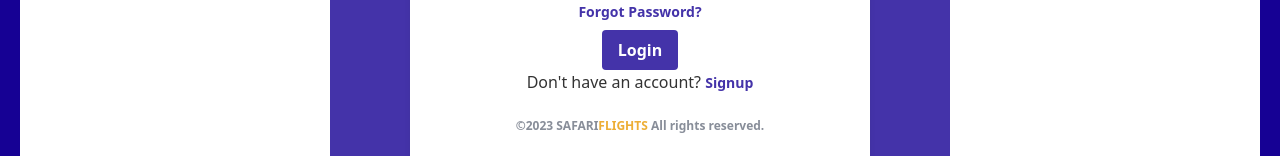
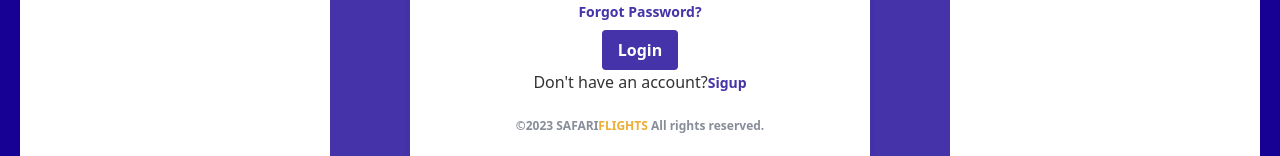
Before and after one commit to DANNJUGUNA/safariflights, a React (Create React App) app in the folder client/: page /login in a window 1280 px wide. Shown: the part 442-598 px from the top of the page. Built offline with nearby package versions, Linux system fonts and the light colour scheme; no server answers.

Commit message:
login component link

```diff
--- a/client/src/pages/Booking.jsx
+++ b/client/src/pages/Booking.jsx
@@ -15,10 +15,10 @@ function Booking(){
     return(
 
         <div className='container mx-auto min-h-[80vh]'>
-             {/* <h2 className='flex font-serif mb-2 text-5xl font-bold tracking-tight text-white dark:text-white'>Flight Details</h2> */}
 
-             {bookings.map((booking) => (
-           <div key={booking.id} className="max-w-screen-lg ml-10 mt-8 p-10 bg-white border border-gray-200 rounded-lg shadow-md shadow-[#E99B04] dark:bg-gray-800 dark:border-gray-700">
+
+             {bookings && bookings.map((booking,index) => (
+           <div key={index} className="max-w-screen-lg ml-10 mt-8 p-10 bg-white border border-gray-200 rounded-lg shadow-md shadow-[#E99B04] dark:bg-gray-800 dark:border-gray-700">
            <div className="font-serif mb-4 text-3xl">
                <div className="flex items-center my-6">
                    <div className="font-bold mr-2 ml-7">Destination:</div>
--- a/client/src/pages/Flight.jsx
+++ b/client/src/pages/Flight.jsx
@@ -28,7 +28,7 @@ function Flight () {
                 user && user?
               <button type="button" className="focus:outline-none text-black bg-[#E99B04] hover:bg-yellow-500 focus:ring-2 focus:ring-yellow-400 font-medium rounded-lg text-sm px-5 py-2.5 mr-2 mb-1 dark:bg-yellow-600 dark:hover:bg-yellow-600 dark:focus:ring-yellow-700">Book Now</button>
               :
-              <p>For you to book the flight you have to log in </p>
+              <p>Login to book </p>
                 }
             </div>
           </div>
--- a/client/src/pages/Login.jsx
+++ b/client/src/pages/Login.jsx
@@ -1,6 +1,7 @@
 import React from 'react'
 import { useState } from 'react'
 import { useContext } from 'react'
+import { Link } from 'react-router-dom'
 import { AuthContext } from '../context/Authcontext'
 
 const Login = () => {
@@ -35,8 +36,8 @@ const Login = () => {
       <div className="flex items-center flex-col">
       <a href="#" className="inline-block align-baseline font-bold text-sm text-[#160194] hover:text-blue-800 mb-2">Forgot Password?</a>
         <button disabled={!password||!username} className="bg-[#160194] hover:bg-blue-700 text-white font-bold py-2 px-4 rounded focus:outline-none focus:shadow-outline">Login</button>
-        <h6>Don't have an account? <a href="#" className="inline-block align-baseline font-bold text-sm text-[#160194] hover:text-blue-800">Signup</a></h6>
 
+        <h6>Don't have an account?<Link to="/signup" className="inline-block align-baseline font-bold text-sm text-[#160194] hover:text-blue-800">Sigup</Link></h6>
       </div>
       <p className="font-bold text-center text-gray-500 text-xs mt-3 mb-3 p-3">&copy;2023 SAFARI<span className='text-[#E99B04]'>FLIGHTS</span> All rights reserved.</p>
     </form>
```
